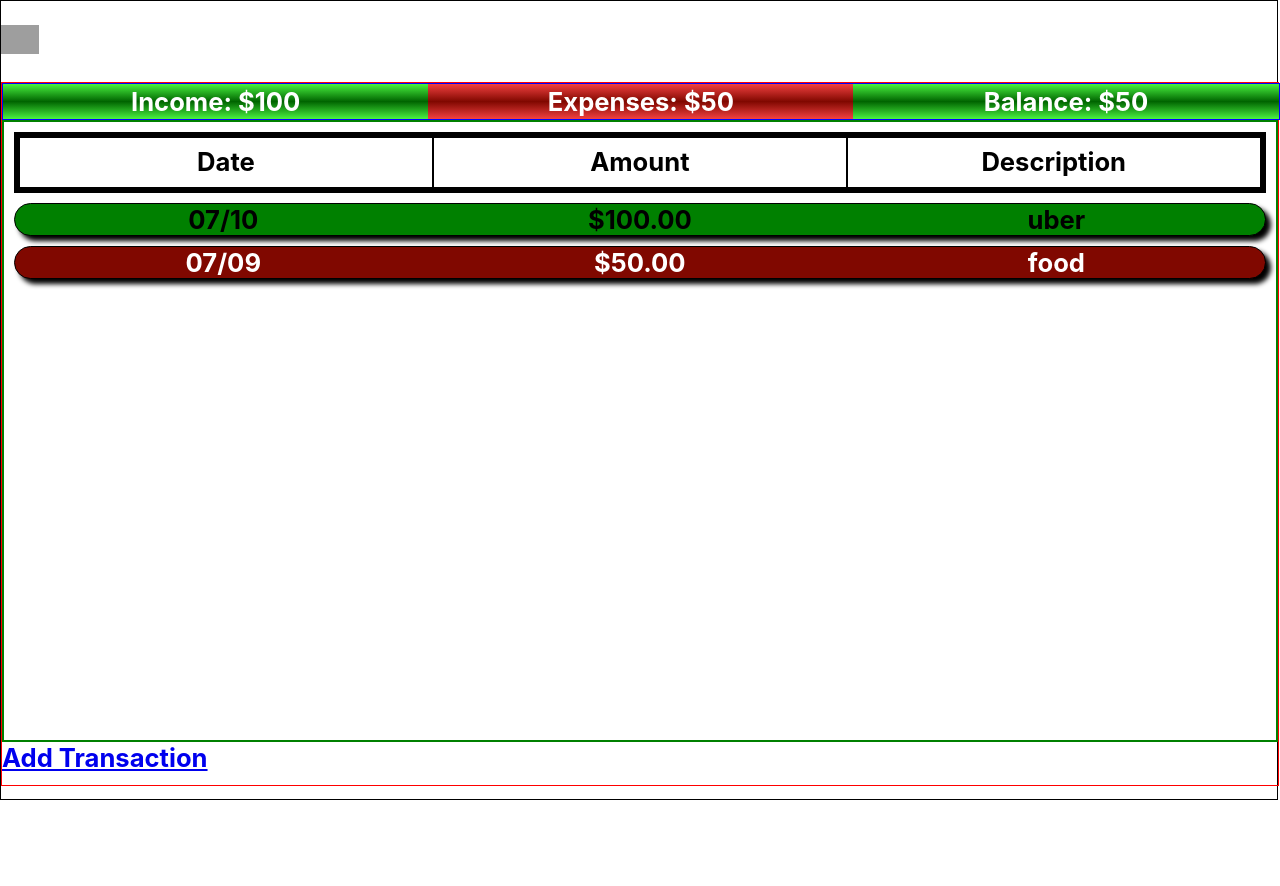
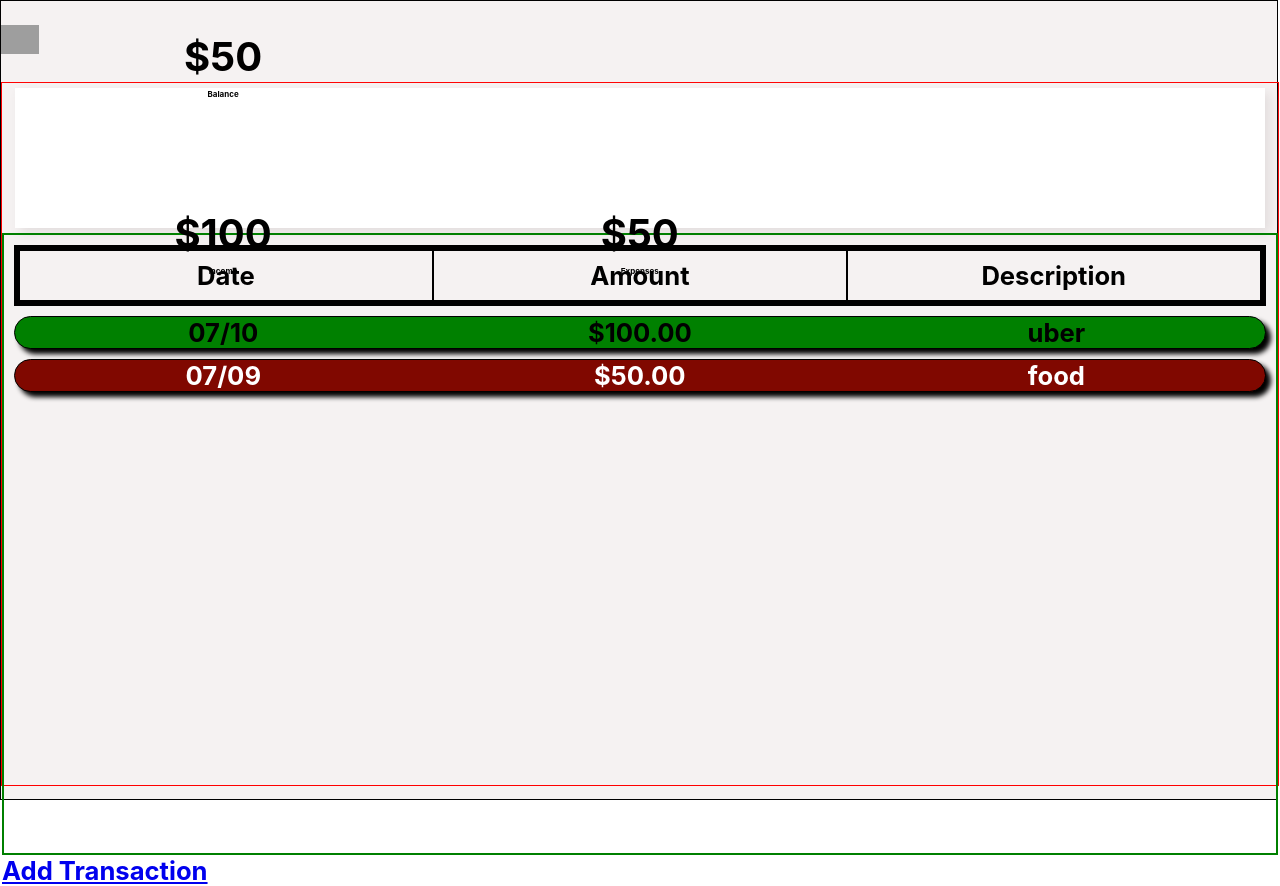
Before and after one commit to Bernard-Calma/planner, a React (Create React App) app: page /transactions in a window 1280 px wide. Before the commit the page ends 800 px from the top, so only its background shows below. Built offline with nearby package versions, Linux system fonts and the light colour scheme; grey boxes are pictures that could not be loaded.

Commit message:
added balance bar to show percentage

```diff
--- a/src/App.js
+++ b/src/App.js
@@ -49,6 +49,7 @@ const styles = {
     width: "100%",
     height: "100%",
     border: "1px solid black",
+    backgroundColor: "rgb(245, 242, 242)"
   },
   textTest: {
       fontSize: "10vw"
--- /dev/null
+++ b/src/components/BalanceBar.jsx
@@ -0,0 +1,51 @@
+import { useEffect, useState } from "react"
+
+const BalanceBar = (props) => {
+    const [percentage, setPercentage] = useState(props.balance % props.totalIncome)
+
+    const styles = {
+        container: {
+
+        },
+        barContainer: {
+            height: "15vh",
+            backgroundColor: "green",
+            backgroundImage: `linear-gradient(to right, rgb() ${100 - percentage}%, rgb(240, 60, 60) ${percentage}%)`
+        },
+        circleContainer: {
+            width: "100%",
+            height: "100%",
+            fill: "none",
+            stroke: "#eee",
+            strokeWidth: 3.8,
+        },
+        outerCircle: {
+            cx:"10",
+            cy:"10",
+            r:"50",
+            fill:"none",
+            // stroke: "red",
+            strokeWidth: 10,
+            strokeLinecap: "round" ,
+            animation: "progress 1s ease-out forwards"
+        }
+    }
+
+    return(
+        <div style={styles.container}>
+            {/* <div style={styles.barContainer}>{props.balance.totalExpense}%</div> */}
+            <svg version="1.1" baseProfile="full" xmlns="http://www.w3.org/2000/svg" width="100" height="100">
+
+                <defs>
+                    <linearGradient id="grad1">
+                    <stop offset="0%" stop-color="red"/>
+                    <stop offset="100%" stop-color="red" stop-opacity="0" />
+                    </linearGradient>
+                </defs>
+            <circle  style = {styles.outerCircle}/>
+            </svg>
+        </div>
+    )
+}
+
+export default BalanceBar
--- a/src/components/Summary.jsx
+++ b/src/components/Summary.jsx
@@ -1,6 +1,7 @@
 import { useEffect, useState } from "react"
 
 import account from "../models/account"
+import BalanceBar from "./BalanceBar"
 
 
 const Summary = () => {
@@ -8,13 +9,16 @@ const Summary = () => {
     const styles = {
         accountSummary: {
             display: "flex",
+            flexDirection: "column",
             justifyContent: "center",
             alignItem: "stretch",
-            border: "1px solid blue",
-            width: "100%",
-            height: "5%",
+            // border: "1px solid blue",
+            width: "98%",
+            height: "20%",
             textAlign: "center",
-            margin: "0 auto"
+            margin: "5px auto",
+            backgroundColor: "white",
+            boxShadow: "5px 5px 10px rgb(227, 222, 222)",
 
         },
         balance: {
@@ -22,39 +26,38 @@ const Summary = () => {
             justifyContent: "center",
             alignItems: "center",
             margin: "0",
-            width: "33.33%",
-            backgroundImage: balance > 0 ? "linear-gradient(#4af241, darkGreen, #4af241)" : "linear-gradient(#f24141, #800800, #f24141)",
+            fontSize: "5vh",
 
         },
-        container: {
-            width: "100%",
-            height: "88%",
-            border: "1px solid red",
-            color: "white",
-            fontSize: "2vw",
-            fontWeight: "700"
+        buttomSummary: {
+            display: "flex",
+            flexDirection: "row",
+
         },
         expenses: {
             display: "flex",
             justifyContent: "center",
             alignItems: "center",
             margin: "0",
-            width: "33.33%",
-            height: "100%",
-            backgroundImage: "linear-gradient(#f24141, #800800, #f24141)",
+            fontSize: "5vh",
         },
         income: {
             display: "flex",
             justifyContent: "center",
             alignItems: "center",
-            width: "33.33%",
-            backgroundImage: "linear-gradient(#4af241, darkGreen, #4af241)",
             margin: "0",
+            fontSize: "5vh",
 
         },
-        textTest: {
-            fontSize: "10vw"
-        },
+        summaryContainer: {
+            display: "flex",
+            flexDirection: "column",
+            justifyContent: "center",
+            // border: "1px solid blue",
+            textAlign: "center",
+            width: "33.33%",
+            fontSize: "1vh",
+        }
     }
 
     const getBalance = () => {
@@ -67,11 +70,26 @@ const Summary = () => {
 
     return(
     <div style = {styles.accountSummary}>
-        <p style = {styles.income}>Income: ${account.totalIncome}</p>
+        <div style = {styles.summaryContainer}>
+            <p style = {styles.balance}>${balance}</p>
+            <p>Balance</p>
+            <BalanceBar
+                totalIncome = {account.totalIncome}
+                balance = {balance}
+            />
+        </div>
 
-        <p style = {styles.expenses}>Expenses: ${account.totalExpense}</p>
+        <div style={styles.buttomSummary}>
+            <div style = {styles.summaryContainer}>
+                <p style = {styles.income}>${account.totalIncome}</p>
+                <p>Income</p>
+            </div>
+            <div style = {styles.summaryContainer}>
+                <p style = {styles.expenses}>${account.totalExpense}</p>
+                <p>Expenses</p>
+            </div>
 
-        <p style = {styles.balance}>Balance: ${balance}</p>
+        </div>
     </div>
     )
 }
--- a/src/containers/Transactions.jsx
+++ b/src/containers/Transactions.jsx
@@ -15,7 +15,6 @@ const Transactions = () => {
             width: "100%",
             height: "88%",
             border: "1px solid red",
-            color: "white",
             fontSize: "2vw",
             fontWeight: "700"
         },
```
